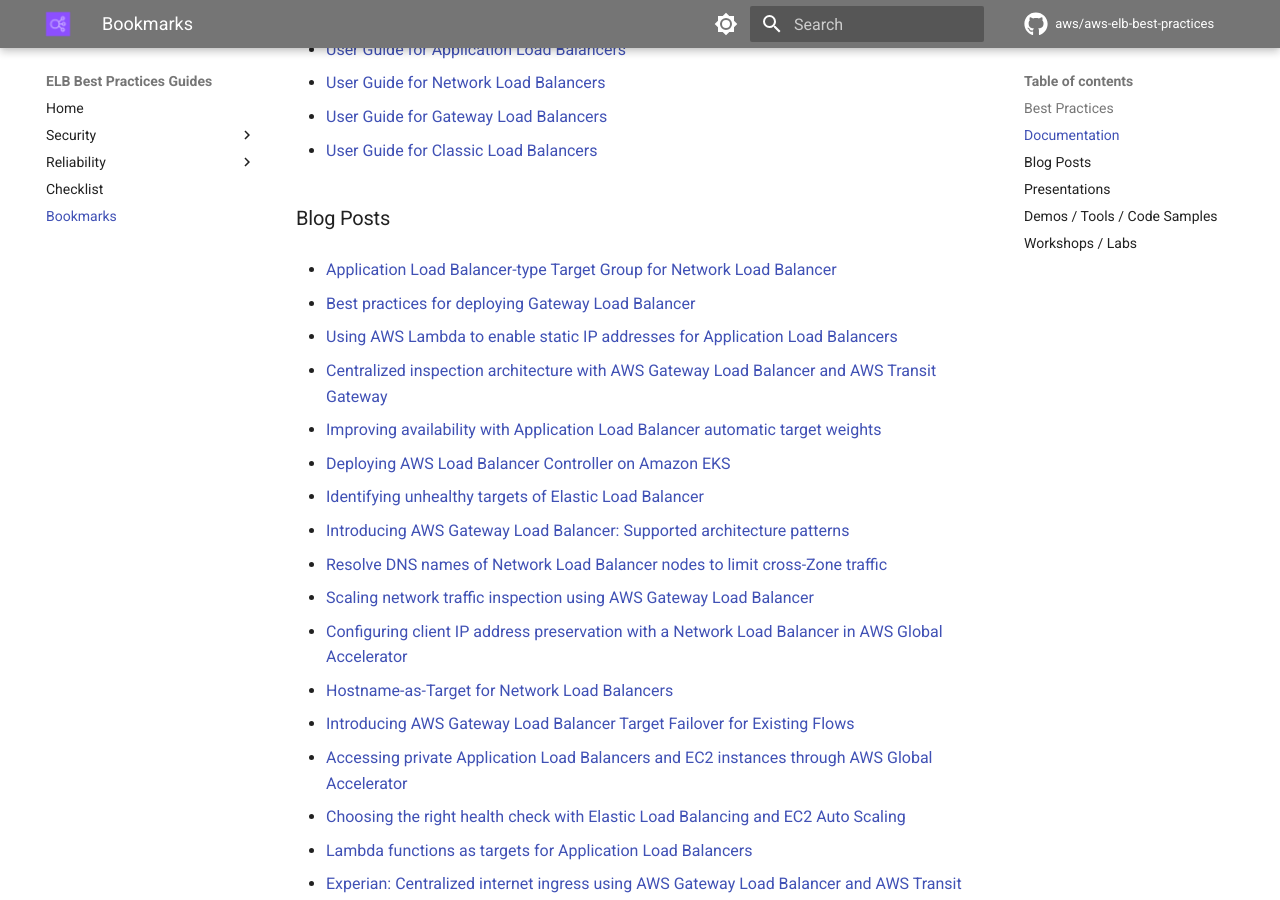
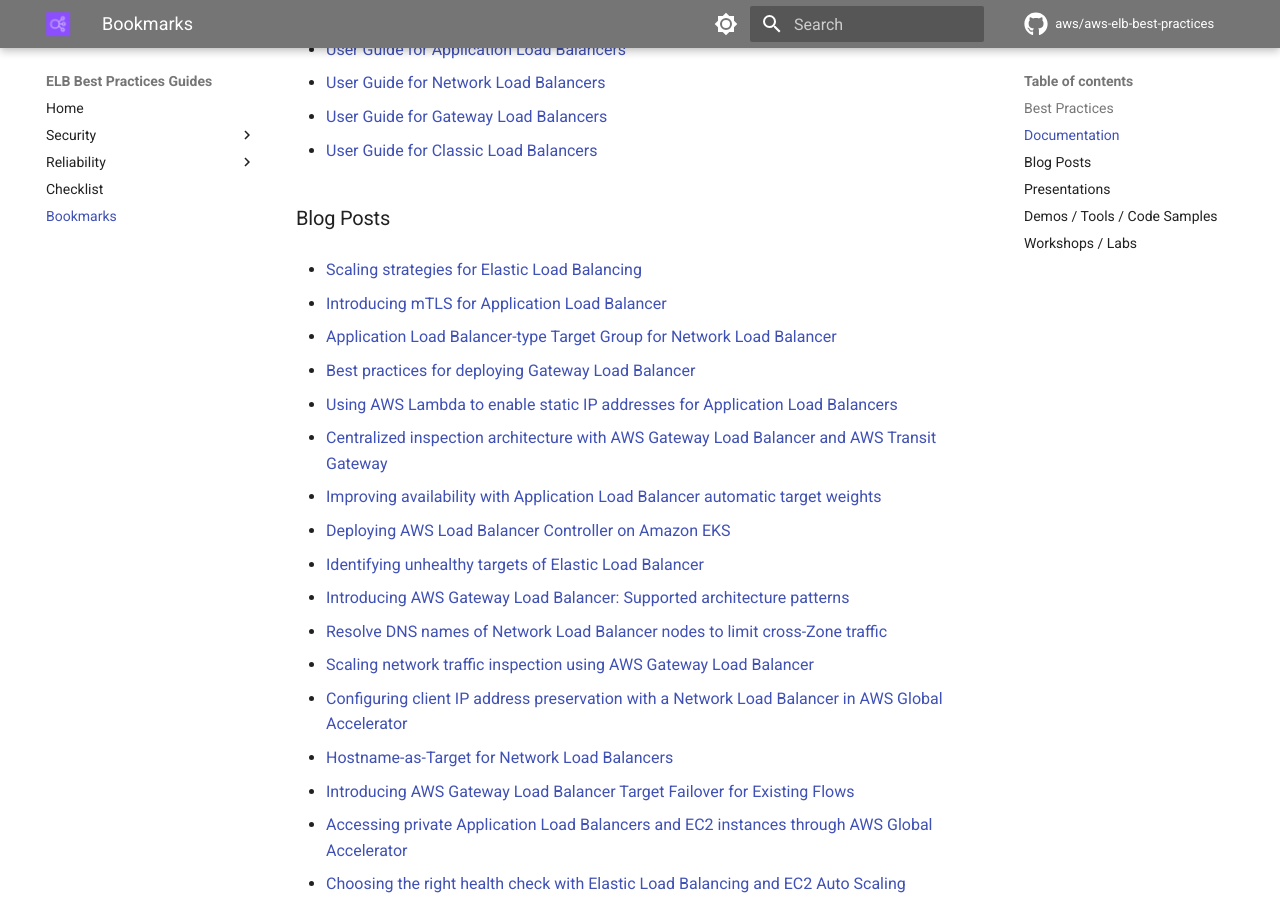
Before and after one commit to aws/aws-elb-best-practices, an MkDocs documentation site: the page built from content/bookmarks.md, in a window 1280 px wide and 900 px high, scrolled down 358 px. Built offline with MkDocs 1.6.1 and Material for MkDocs 9.7.7, drawn with Linux system fonts in a browser that asks for light colours; comment, search, counter and statistics services are not loaded.

Commit message:
adding new blog posts

```diff
--- a/content/bookmarks.md
+++ b/content/bookmarks.md
@@ -17,6 +17,11 @@
 
 
 ### Blog Posts
+
+- [Scaling strategies for Elastic Load Balancing](https://aws.amazon.com/blogs/networking-and-content-delivery/scaling-strategies-for-elastic-load-balancing/){:target="_blank"}
+
+- [Introducing mTLS for Application Load Balancer](https://aws.amazon.com/blogs/networking-and-content-delivery/introducing-mtls-for-application-load-balancer/){:target="_blank"}
+
 - [Application Load Balancer-type Target Group for Network Load Balancer](https://aws.amazon.com/blogs/networking-and-content-delivery/application-load-balancer-type-target-group-for-network-load-balancer/){:target="_blank"}
 
 - [Best practices for deploying Gateway Load Balancer](https://aws.amazon.com/blogs/networking-and-content-delivery/best-practices-for-deploying-gateway-load-balancer/){:target="_blank"}
```
